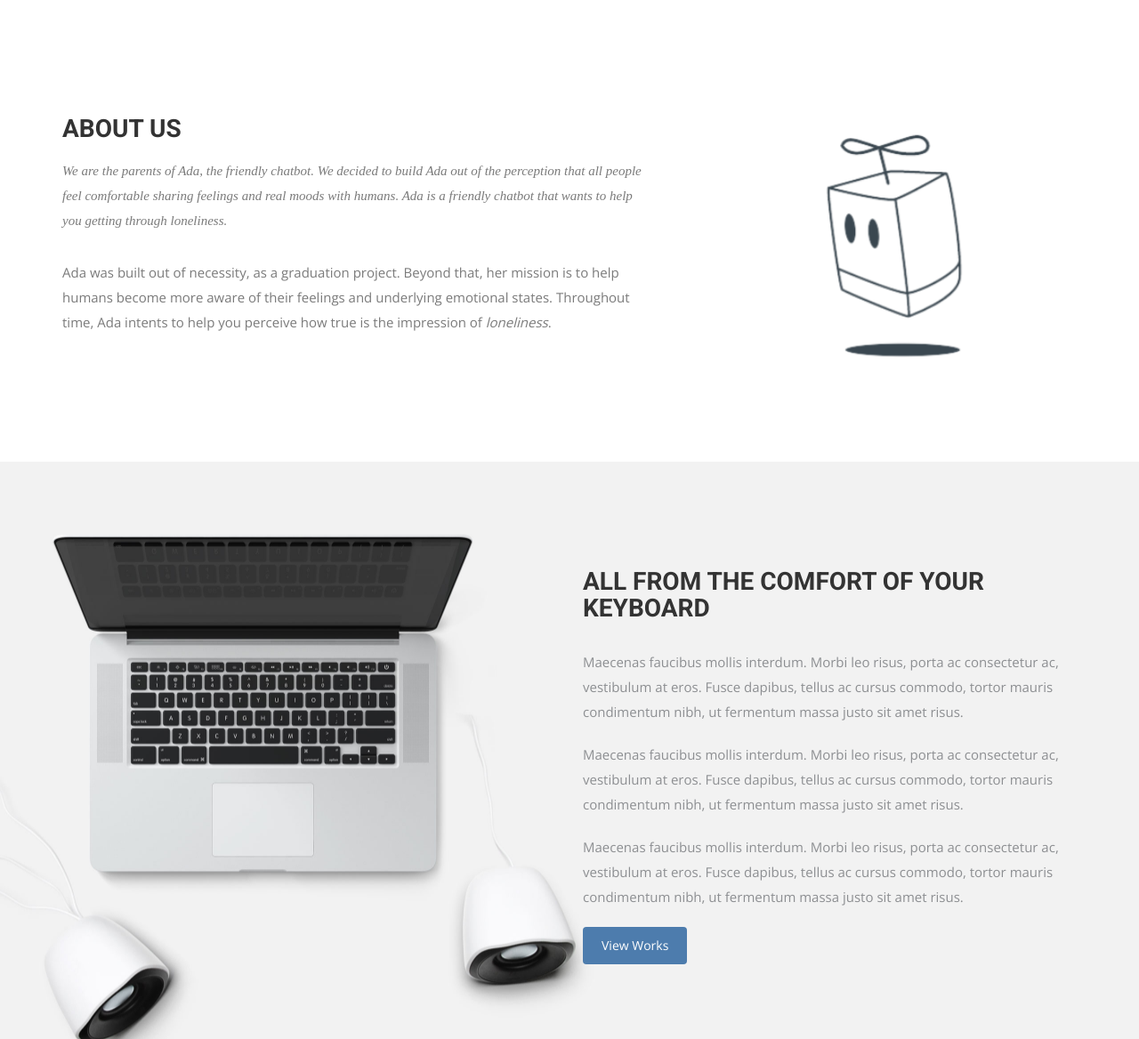
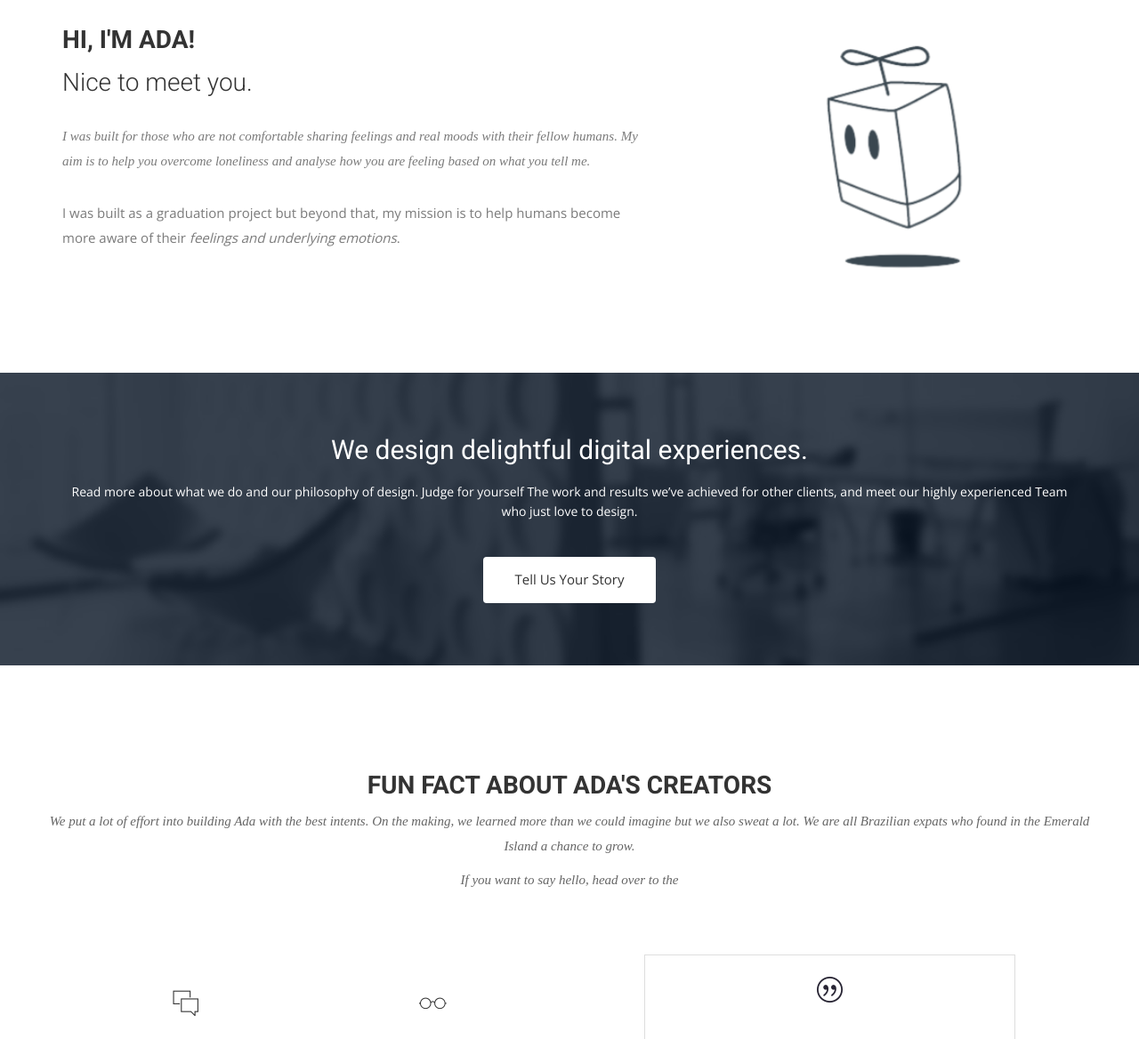
Before and after one commit to laisbsc/ada, a Jekyll site: the page built from index.html, in a window 1280 px wide and 1400 px high, scrolled down 627 px, cut to the strip 232-1400 px from the top of the window. Shown: the whole strip at 89% size. Built offline with Jekyll 4.4.1, drawn with Linux system fonts in a browser that asks for light colours; nearby versions of some CDN libraries; some web fonts are replaced; some of the changed text lies outside the part shown.

Commit message:
new push

```diff
--- a/_includes/footer.html
+++ b/_includes/footer.html
@@ -7,7 +7,7 @@
           <ul>
             <li><a href="#">About Us</a></li>
             <li><a href="{{ site.baseurl }}/contact">Contact us</a></li>
-            <li><a href="#">VentBot</a></li>
+            <li><a href="{{ site.baseurl }}">VentBot</a></li>
             <li><a href="#">Code of Conduct</a></li>
           </ul>
         </div>
--- a/index.html
+++ b/index.html
@@ -10,8 +10,8 @@ permalink: /
     <div class="row">
       <div class="col-md-10 col-md-offset-2">
         <div class="block">
-              <h1 class="animated fadeInUp">A FRIENDLY &#38; MEMORABLE <br> CHATBOT </h1>
-          <p class="animated fadeInUp">We love the Web and the work we do. We work closely with our clients to deliver the best possible solutions for their needs</p>
+              <h1 class="animated fadeInUp" >Say hello to Ada! </h1>
+          <p class="animated fadeInUp">Your friendly companion bot.</p>
         </div>
       </div>
     </div>
@@ -24,14 +24,13 @@ permalink: /
       <div class="col-md-7 col-sm-12">
         <div class="block">
           <div class="section-title">
-            <h2>About Us</h2>
-            <p>We are the parents of Ada, the friendly chatbot. We decided to build Ada out of the perception that all
-              people feel comfortable sharing feelings and real moods with humans. Ada is a friendly chatbot that wants
-            to help you getting through loneliness.</p>
+            <h2>Hi, I'm Ada!</h2>
+            <h3>Nice to meet you.</h3>
+            <p>I was built for those who are not comfortable sharing feelings and real moods with their fellow humans.
+            My aim is to help you overcome loneliness and analyse how you are feeling based on what you tell me.</p>
           </div>
-          <p>Ada was built out of necessity, as a graduation project. Beyond that, her mission is to help humans become
-          more aware of their feelings and underlying emotional states. Throughout time, Ada intents to help you perceive
-          how true is the impression of <i>loneliness</i>.</p>
+          <p>I was built as a graduation project but beyond that, my mission is to help humans become
+            more aware of their <i>feelings and underlying emotions</i>.</p>
         </div>
       </div><!-- .col-md-7 close -->
       <div class="col-md-5 col-sm-12">
@@ -43,89 +42,6 @@ permalink: /
   </div>
 </section>
 
-<section id="feature">
-<div class="container">
-  <div class="row">
-    <div class="col-md-6 col-md-offset-6">
-      <h2>ALL FROM THE COMFORT OF YOUR KEYBOARD</h2>
-      <p>Maecenas faucibus mollis interdum. Morbi leo risus, porta ac consectetur ac, vestibulum at eros. Fusce dapibus, tellus ac cursus commodo, tortor mauris condimentum nibh, ut fermentum massa justo sit amet risus.</p>
-      <p>Maecenas faucibus mollis interdum. Morbi leo risus, porta ac consectetur ac, vestibulum at eros. Fusce dapibus, tellus ac cursus commodo, tortor mauris condimentum nibh, ut fermentum massa justo sit amet risus.</p>
-      <p>Maecenas faucibus mollis interdum. Morbi leo risus, porta ac consectetur ac, vestibulum at eros. Fusce dapibus, tellus ac cursus commodo, tortor mauris condimentum nibh, ut fermentum massa justo sit amet risus.</p>
-      <a href="#" class="btn btn-view-works">View Works</a>
-    </div>
-  </div>
-</div>
-</section>
-
-<!-- Service Start -->
-<section id="service">
-  <div class="container">
-    <div class="row">
-      <div class="section-title">
-        <h2>Our Services</h2>
-        <p>Far far away, behind the word mountains, far from the countries Vokalia and Consonantia, there live the blind texts. Separated they live in Bookmarksgrove right at the coast of the Semantics</p>
-      </div>
-    </div>
-    <div class="row ">
-      <div class="col-sm-6 col-md-3">
-        <div class="service-item">
-          <i class="icon ion-coffee"></i>
-          <h4>Branding</h4>
-          <p>Lorem ipsum dolor sit amet, consectetur adipisicing elit, sed do eiusmod tempor incididunt ut </p>
-        </div>
-      </div>
-      <div class="col-sm-6 col-md-3">
-        <div class="service-item">
-          <i class="ion-compass"></i>
-          <h4>Web Design</h4>
-          <p>Lorem ipsum dolor sit amet, consectetur adipisicing elit, sed do eiusmod tempor incididunt ut </p>
-        </div>
-      </div>
-      <div class="col-sm-6 col-md-3">
-        <div class="service-item">
-          <i class="ion-image"></i>
-          <h4>App Design</h4>
-          <p>Lorem ipsum dolor sit amet, consectetur adipisicing elit, sed do eiusmod tempor incididunt ut </p>
-        </div>
-      </div>
-      <div class="col-sm-6 col-md-3">
-        <div class="service-item">
-          <i class="ion-bug"></i>
-          <h4>Start Up</h4>
-          <p>Lorem ipsum dolor sit amet, consectetur adipisicing elit, sed do eiusmod tempor incididunt ut </p>
-        </div>
-      </div>
-      <div class="col-sm-6 col-md-3">
-        <div class="service-item">
-          <i class="ion-headphone"></i>
-          <h4>Logo Design</h4>
-          <p>Lorem ipsum dolor sit amet, consectetur adipisicing elit, sed do eiusmod tempor incididunt ut </p>
-        </div>
-      </div>
-      <div class="col-sm-6 col-md-3">
-        <div class="service-item">
-          <i class="ion-leaf"></i>
-          <h4>Development</h4>
-          <p>Lorem ipsum dolor sit amet, consectetur adipisicing elit, sed do eiusmod tempor incididunt ut </p>
-        </div>
-      </div>
-      <div class="col-sm-6 col-md-3">
-        <div class="service-item">
-          <i class="ion-planet"></i>
-          <h4>Brand Identity</h4>
-          <p>Lorem ipsum dolor sit amet, consectetur adipisicing elit, sed do eiusmod tempor incididunt ut </p>
-        </div>
-      </div>
-      <div class="col-sm-6 col-md-3">
-        <div class="service-item">
-          <i class="ion-earth"></i>
-          <h4>Brand Identity</h4>
-          <p>Lorem ipsum dolor sit amet, consectetur adipisicing elit, sed do eiusmod tempor incididunt ut </p>
-        </div>
-      </div>
-    </div>
-  </div>
-</section>
 <!-- Call to action Start -->
 <section id="call-to-action">
   <div class="container">
@@ -145,8 +61,10 @@ permalink: /
   <div class="container">
     <div class="row">
       <div class="section-title text-center">
-        <h2>Fun Facts About Us</h2>
-        <p>Far far away, behind the word mountains, far from the countries Vokalia and Consonantia, there live the blind texts. Separated they live in Bookmarksgrove right at the coast of the Semantics</p>
+        <h2>Fun Fact About Ada's creators</h2>
+        <p>We put a lot of effort into building Ada with the best intents. On the making, we learned more than we could
+        imagine but we also sweat a lot. We are all Brazilian expats who found in the Emerald Island a chance to grow.</p>
+        <p>If you want to say hello, head over to the {{ con}}</p>
       </div>
     </div>
     <div class="row">
```
Also changed, not shown: work.html (+44 -40 lines).
